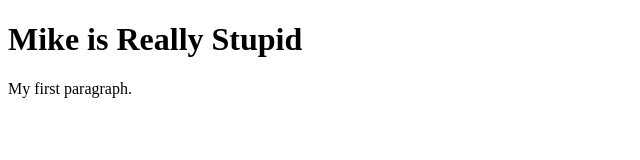
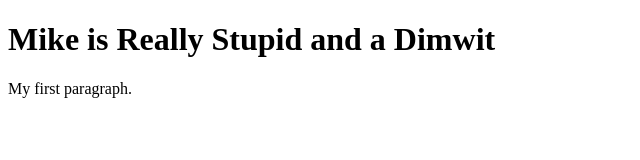
Before and after one commit to MiketheChap/mikethechap.github.io, a plain HTML site: page index.html in a window 1280 px wide. Shown: the whole page, without its empty margins (0-640 px from the left). Drawn offline with Linux system fonts and the light colour scheme.

Commit message:
I added Stupid Dimwit

```diff
--- a/index.html
+++ b/index.html
@@ -2,7 +2,7 @@
 <html>
 <body>
 
-<h1>Mike is Really Stupid</h1>
+<h1>Mike is Really Stupid and a Dimwit</h1>
 <p>My first paragraph.</p>
 
 </body>
```
